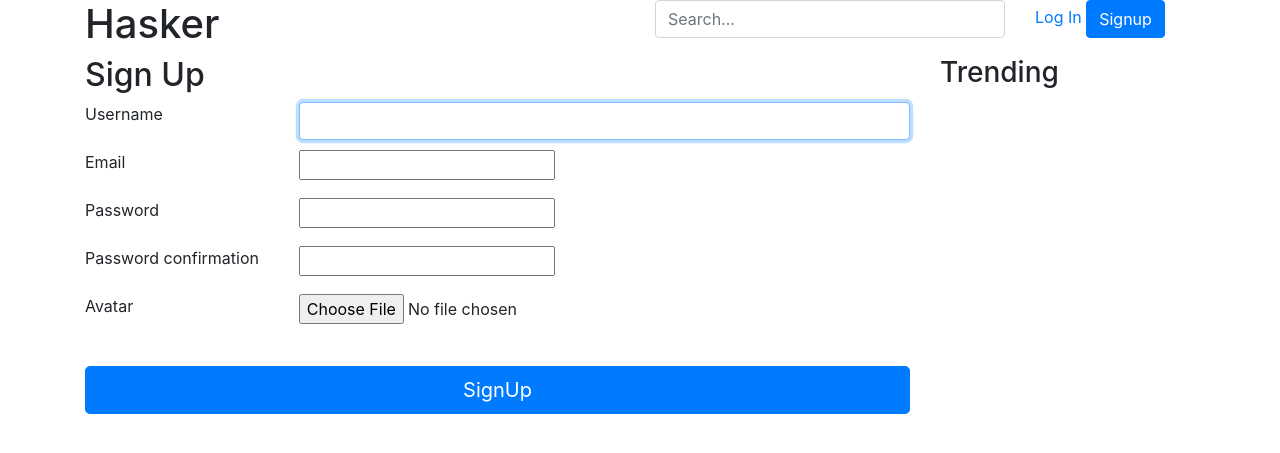
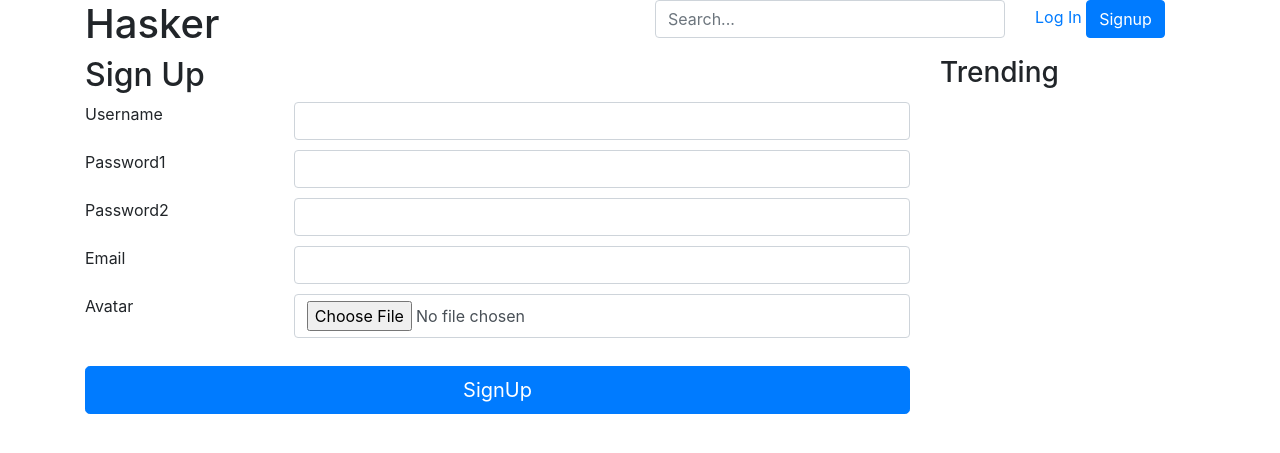
Before and after one commit to antipetrov/django_qasker, a Django app: page /signup in a window 1280 px wide. Shown: the top 453 px of the page. Run offline with Django 3.2, Linux system fonts and the light colour scheme; parts of the project's set-up code (start-up, migrations or seed data) failed here and were passed over; some libraries are stand-ins or nearby versions.

Commit message:
upload avatar debug

```diff
--- a/answers/forms.py
+++ b/answers/forms.py
@@ -1,10 +1,14 @@
 # coding: utf-8
 __author__ = 'petrmatuhov'
+
+from datetime import datetime
 
 from django import forms
 from django.forms.utils import ErrorList
 from django.contrib.auth.models import User
 from django.contrib.auth.forms import UserCreationForm
+from django.db import transaction
+from django.utils.translation import ugettext, ugettext_lazy as _
 
 from models import Question, UserProfile
 
@@ -25,29 +29,49 @@ class AskForm(forms.ModelForm):
         }
 
 
-class SignupForm(UserCreationForm):
+class SignupForm(forms.ModelForm):
 
-    email = forms.EmailField(required=True)
-    avatar = forms.FileField(required=False)
+    username = forms.CharField(max_length=64, strip=True, widget=forms.widgets.TextInput(attrs={'class':'form-control'}))
+    password1 = forms.CharField(max_length=64, strip=True, widget=forms.widgets.PasswordInput(attrs={'class':'form-control'}))
+    password2 = forms.CharField(max_length=64, strip=True, widget=forms.widgets.PasswordInput(attrs={'class':'form-control'}))
+    email = forms.EmailField(widget=forms.widgets.EmailInput(attrs={'class': 'form-control'}))
+    avatar = forms.FileField(widget=forms.widgets.FileInput(attrs={'class': 'form-control'}), required=False)
 
     class Meta:
         model = User
-        fields = ("username", "email", "password1", "password2", "avatar")
-        widgets = {
-            'username': forms.widgets.Input(attrs={'class': 'form-control'}),
-            'email': forms.widgets.Input(attrs={'class': 'form-control'}),
-            'password1': forms.widgets.Input(attrs={'class': 'form-control'}),
-            'password2': forms.widgets.Input(attrs={'class': 'form-control'}),
-            'avatar': forms.widgets.FileInput(attrs={'class': 'form-control'}),
-        }
+        fields = ('username', 'password1', 'password2', 'email', 'avatar')
 
     def __init__(self, *args, **kwargs):
         super(SignupForm, self).__init__(*args, **kwargs)
 
+    error_messages = {
+        'password_mismatch': _("The two password fields didn't match."),
+    }
+
+    def clean_password2(self):
+        password1 = self.cleaned_data.get("password1")
+        password2 = self.cleaned_data.get("password2")
+        if password1 and password2 and password1 != password2:
+            raise forms.ValidationError(
+                self.error_messages['password_mismatch'],
+                code='password_mismatch',
+            )
+        return password2
+
+    @transaction.atomic
     def save(self, *args, **kwargs):
-        new_user = super(SignupForm, self).save(*args, **kwargs)
+        # user = User()
+        # user.username = self.cleaned_data['username']
+        # user.set_password(self.cleaned_data["password1"])
+        # user.email = self.cleaned_data['email']
+        # user.date_joined = datetime.now()
+        # user.save()
 
-        if new_user:
-            new_profile = UserProfile()
-            new_profile.user = new_user
-            new_profile.avatar_href = self.cleaned_data.get('avatar')
+        user = super(SignupForm, self).save(*args, **kwargs)
+        user.set_password(self.cleaned_data["password1"])
+        user.save()
+
+        new_profile = UserProfile()
+        new_profile.user = user
+        new_profile.avatar_href = self.cleaned_data.get('avatar')
+        new_profile.save()
--- a/answers/templates/answers/signup.html
+++ b/answers/templates/answers/signup.html
@@ -3,25 +3,25 @@
 {% block content %}
 
 <h2>Sign Up</h2>
-<form method="POST" action="{% url 'signup' %}">{% csrf_token %}
-{% for field in form %}
-    <div class="row">
+<form method="POST" action="{% url 'signup' %}" enctype="multipart/form-data">{% csrf_token %}
+{% for field in form.visible_fields %}
+    <div class="form-row">
         <div class="col">
             <div class="form-group">
-                <label for="title">{{ field.label }}</label>
+                <label for="{{ field.name }}">{{ field.label }}</label>
             </div>
         </div>
-        <div class="col-9{% if field.errors %} is_invalid{% endif %}">
+        <div class="col-9 {% if field.errors %} is_invalid{% endif %}">
             {{ field }}
-            <div class="invalid-feedback">
+            <div>
             {{ field.errors }}
             </div>
 
         </div>
     </div>
 {% endfor %}
-    {% for error in errors %}
-    <div>Error: {{ error }}</div>
+    {% for error in form.errors %}
+    <div class="invalid-feedback">Error: {{ error }}</div>
     {% endfor %}
     <button type="submit" class="btn btn-lg btn-primary btn-block mt-4">SignUp</button>
 </form>
--- a/answers/views.py
+++ b/answers/views.py
@@ -125,7 +125,15 @@ def view_user(request, user_id):
 
 
 def signup(request):
-    form = SignupForm()
+    if request.method == 'POST':
+        form = SignupForm(request.POST, request.FILES)
+
+        if form.is_valid():
+            form.save()
+            return redirect('login')
+    else:
+        form = SignupForm()
+
     return render(request, 'answers/signup.html', {'form': form})
 
 
```
